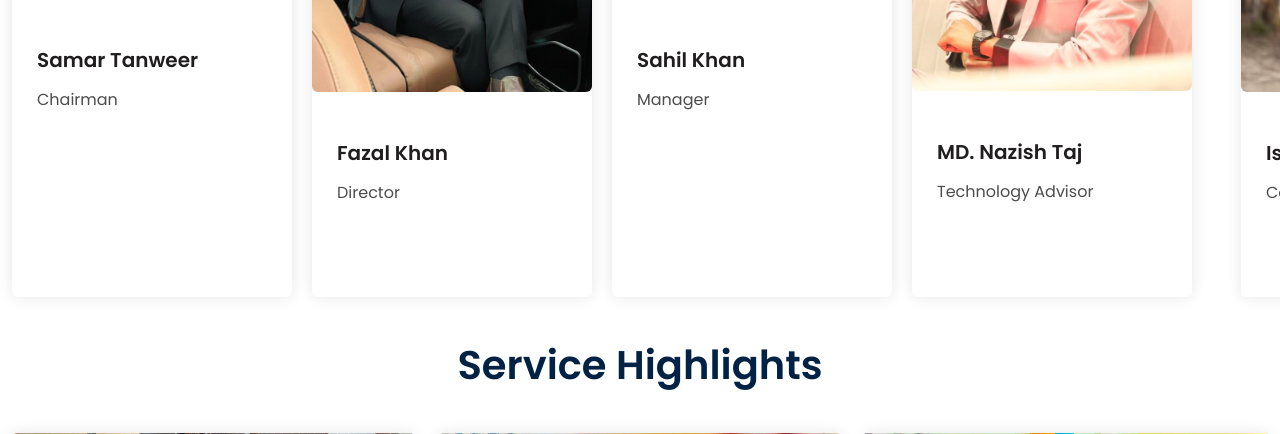
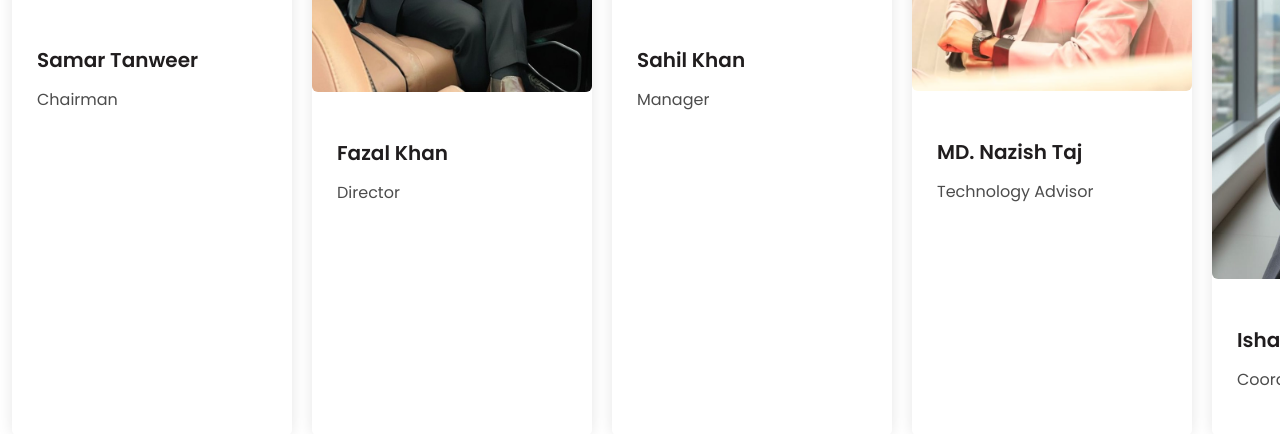
Before and after one commit to NazishTaj/unnatitrust, a Django app: page / in a window 1280 px wide. Shown: the part 2968-3402 px from the top of the page. Run offline with Django 4.2, Linux system fonts and the light colour scheme; some libraries are stand-ins or nearby versions; some web fonts are replaced.

Commit message:
Update home.html

```diff
--- a/templates/home.html
+++ b/templates/home.html
@@ -230,18 +230,18 @@
                     </div>
 
                     <!-- Card 5 -->
-                   <<div class="blog-card" style="min-width:280px; max-width:280px; flex-shrink:0;">
+                   <div class="blog-card" style="min-width:280px; max-width:280px; flex-shrink:0;">
                         <a href="#" class="blog-img">
-                            <img src="{% static 'images/Isha.jpeg' %}" alt="Image" style="width:100%; border-radius:6px;">
+                            <img src="{% static 'images/IshaPic.jpeg' %}" alt="Image" style="width:100%; border-radius:6px;">
                         </a>
                         <div class="blog-info">
                             <h3>Isha Verma</h3>
                             <p>Coordinator Manager</p>
                         </div>
                     </div>
-                                      <div class="blog-card" style="min-width:280px; max-width:280px; flex-shrink:0;">
+                    <div class="blog-card" style="min-width:280px; max-width:280px; flex-shrink:0;">
                         <a href="#" class="blog-img">
-                                  <img src="{% static 'images/KajalPic.jpeg'%}" alt="Image" style="width:100%; border-radius:6px;">
+                            <img src="{% static 'images/KajalPic.jpeg'%}" alt="Image" style="width:100%; border-radius:6px;">
                         </a>
                         <div class="blog-info">
                             <h3>Kajal Kumari</h3>
```
